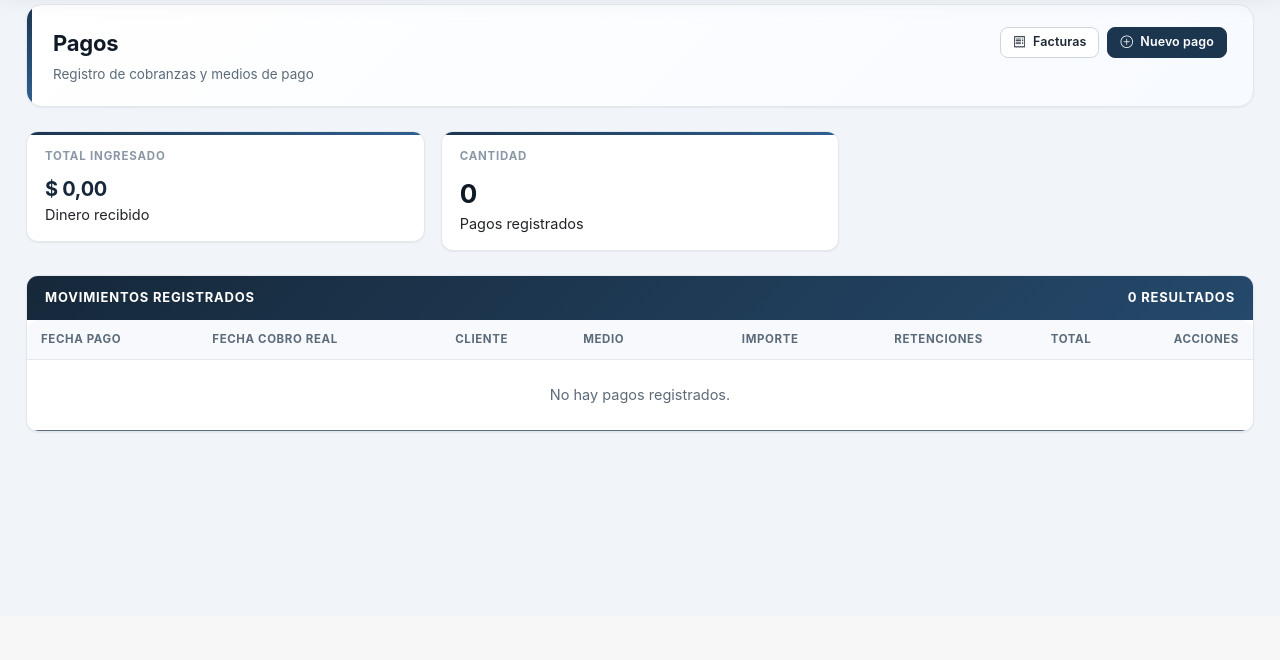
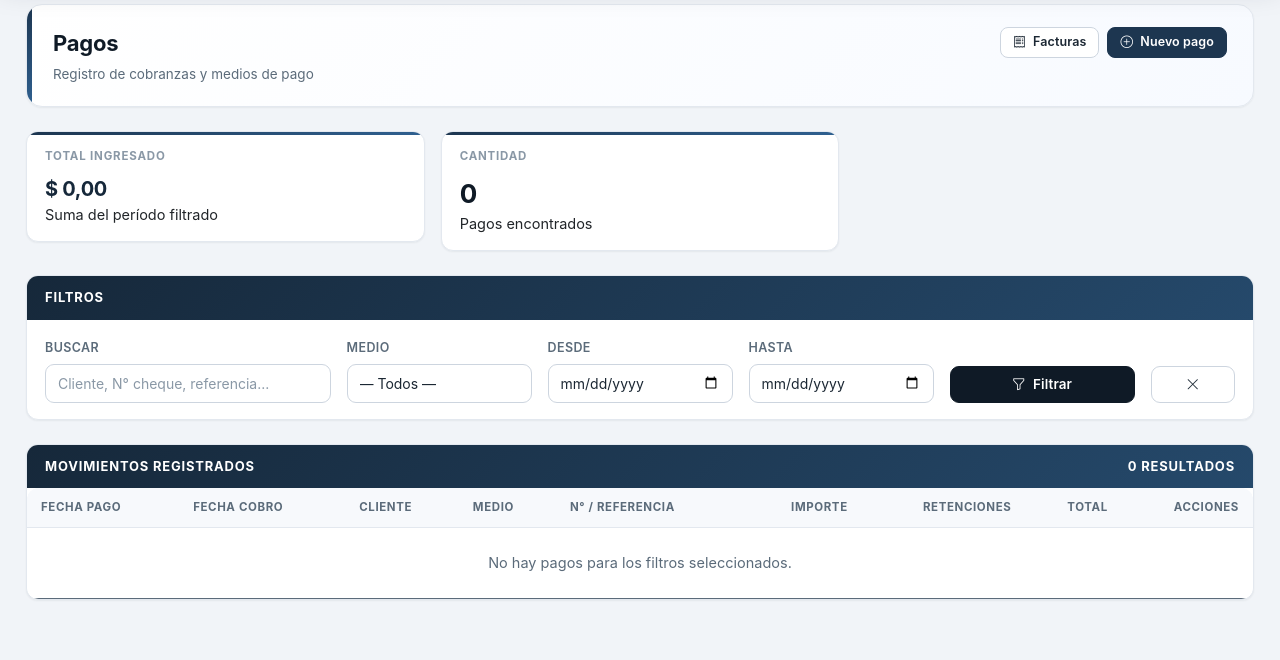
Before and after one commit to Fabiohernang/control-viajes-fusionado-ccc, a Flask app: page /pagos in a window 1280 px wide. Shown: the part 203-863 px from the top of the page. Before the commit the page ends 636 px from the top, so only its background shows below. Run offline with Flask 3, Linux system fonts and the light colour scheme; the visitor is signed in with stand-in values (Sample User, id 1).

Commit message:
Update pagos.html

```diff
--- a/templates/pagos.html
+++ b/templates/pagos.html
@@ -24,19 +24,54 @@
       <div class="card-body">
         <div class="kpi-label">Total ingresado</div>
         <div class="kpi-money">{{ stats.total|ars }}</div>
-        <div class="kpi-sub">Dinero recibido</div>
+        <div class="kpi-sub">Suma del período filtrado</div>
       </div>
     </div>
   </div>
-
   <div class="col-md-4">
     <div class="card kpi-card kpi-accent-blue">
       <div class="card-body">
         <div class="kpi-label">Cantidad</div>
         <div class="kpi-value">{{ stats.cantidad }}</div>
-        <div class="kpi-sub">Pagos registrados</div>
+        <div class="kpi-sub">Pagos encontrados</div>
       </div>
     </div>
+  </div>
+</div>
+
+<div class="admin-panel mb-4">
+  <div class="admin-panel-title">Filtros</div>
+  <div class="admin-panel-body">
+    <form method="get" class="row g-3 align-items-end">
+      <div class="col-md-3">
+        <label class="form-label">Buscar</label>
+        <input class="form-control" type="text" name="q" value="{{ q }}" placeholder="Cliente, N° cheque, referencia...">
+      </div>
+      <div class="col-md-2">
+        <label class="form-label">Medio</label>
+        <select class="form-select" name="medio">
+          <option value="">— Todos —</option>
+          <option value="Transferencia" {% if medio == 'Transferencia' %}selected{% endif %}>Transferencia</option>
+          <option value="Cheque" {% if medio == 'Cheque' %}selected{% endif %}>Cheque</option>
+          <option value="Echeq" {% if medio == 'Echeq' %}selected{% endif %}>Echeq</option>
+          <option value="Efectivo" {% if medio == 'Efectivo' %}selected{% endif %}>Efectivo</option>
+        </select>
+      </div>
+      <div class="col-md-2">
+        <label class="form-label">Desde</label>
+        <input class="form-control" type="date" name="fecha_desde" value="{{ fecha_desde }}">
+      </div>
+      <div class="col-md-2">
+        <label class="form-label">Hasta</label>
+        <input class="form-control" type="date" name="fecha_hasta" value="{{ fecha_hasta }}">
+      </div>
+      <div class="col-md-2">
+        <button class="btn btn-dark w-100" type="submit"><i class="bi bi-funnel me-1"></i> Filtrar</button>
+      </div>
+      <div class="col-md-1">
+        <a class="btn btn-outline-secondary w-100" href="{{ url_for('pagos') }}"><i class="bi bi-x-lg"></i></a>
+      </div>
+    </form>
   </div>
 </div>
 
@@ -45,15 +80,15 @@
     <span>Movimientos registrados</span>
     <span class="panel-counter">{{ items|length }} resultado{{ '' if items|length == 1 else 's' }}</span>
   </div>
-
   <div class="table-responsive">
     <table class="table table-hover align-middle mb-0 admin-table">
       <thead>
         <tr>
           <th>Fecha pago</th>
-          <th>Fecha cobro real</th>
+          <th>Fecha cobro</th>
           <th>Cliente</th>
           <th>Medio</th>
+          <th>N° / Referencia</th>
           <th class="text-end">Importe</th>
           <th class="text-end">Retenciones</th>
           <th class="text-end">Total</th>
@@ -65,14 +100,19 @@
         <tr>
           <td>{{ p.fecha_pago.strftime('%d/%m/%Y') }}</td>
           <td>
-            {% if p.fecha_cobro_real %}
-              {{ p.fecha_cobro_real.strftime('%d/%m/%Y') }}
-            {% else %}
-              -
-            {% endif %}
+            {% if p.fecha_cobro_real %}{{ p.fecha_cobro_real.strftime('%d/%m/%Y') }}
+            {% else %}<span class="text-secondary">-</span>{% endif %}
           </td>
-          <td>{{ p.productor }}</td>
-          <td>{{ p.medio_pago or "-" }}</td>
+          <td><strong>{{ p.productor }}</strong></td>
+          <td>
+            {% if p.medio_pago in ['Cheque','Echeq'] %}<span class="badge text-bg-warning">{{ p.medio_pago }}</span>
+            {% elif p.medio_pago == 'Transferencia' %}<span class="badge text-bg-info">{{ p.medio_pago }}</span>
+            {% else %}<span class="badge text-bg-secondary">{{ p.medio_pago or '—' }}</span>{% endif %}
+          </td>
+          <td>
+            {% if p.numero_referencia %}<code class="small">{{ p.numero_referencia }}</code>
+            {% else %}<span class="text-secondary">-</span>{% endif %}
+          </td>
           <td class="text-end amount-cell">{{ p.importe|ars }}</td>
           <td class="text-end amount-cell">{{ p.retenciones|ars }}</td>
           <td class="text-end amount-cell amount-strong">{{ p.total_aplicable|ars }}</td>
@@ -83,13 +123,10 @@
           </td>
         </tr>
         {% else %}
-        <tr>
-          <td colspan="8" class="text-center py-4 text-secondary">No hay pagos registrados.</td>
-        </tr>
+        <tr><td colspan="9" class="text-center py-4 text-secondary">No hay pagos para los filtros seleccionados.</td></tr>
         {% endfor %}
       </tbody>
     </table>
   </div>
 </div>
-
 {% endblock %}
```
